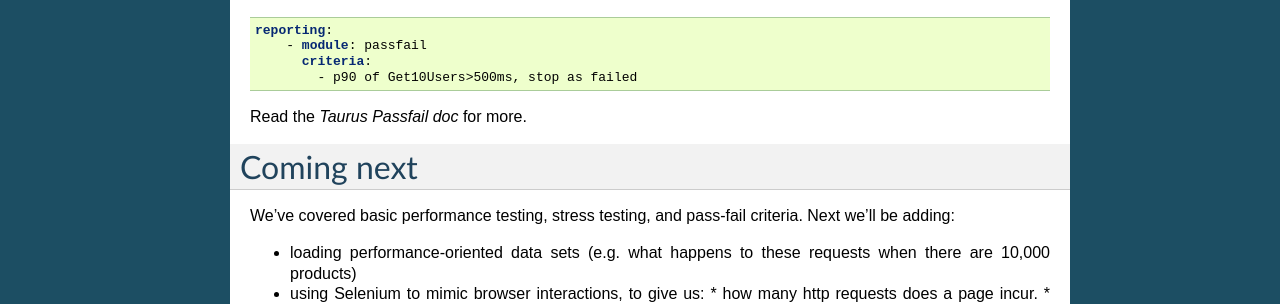
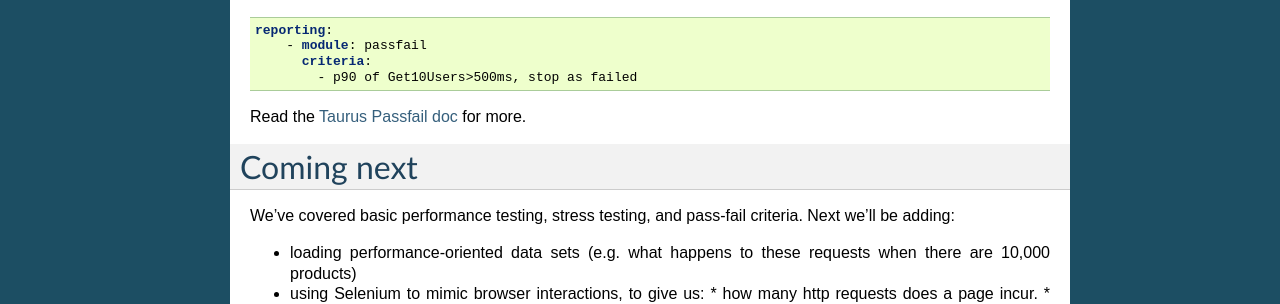
Before and after one commit to OpenLMIS/openlmis-ref-distro, a Sphinx documentation site: the page built from docs/source/conventions/performance.rst, in a window 1280 px wide. Shown: the part 5160-5464 px from the top of the page. Built offline with Sphinx 7.4.7, drawn with Linux system fonts in a browser that asks for light colours; pages that are not in the unit, such as notebooks, are missing from menus.

Commit message:
OLMIS-2812, add missing link syntax

```diff
--- a/docs/source/conventions/performance.rst
+++ b/docs/source/conventions/performance.rst
@@ -340,7 +340,7 @@ retrieve 10 users, and we'd add a pass-fail criteria such as:
         criteria:
           - p90 of Get10Users>500ms, stop as failed
 
-Read the `Taurus Passfail doc` for more.
+Read the `Taurus Passfail doc`_ for more.
 
 ============
 Coming next
```
